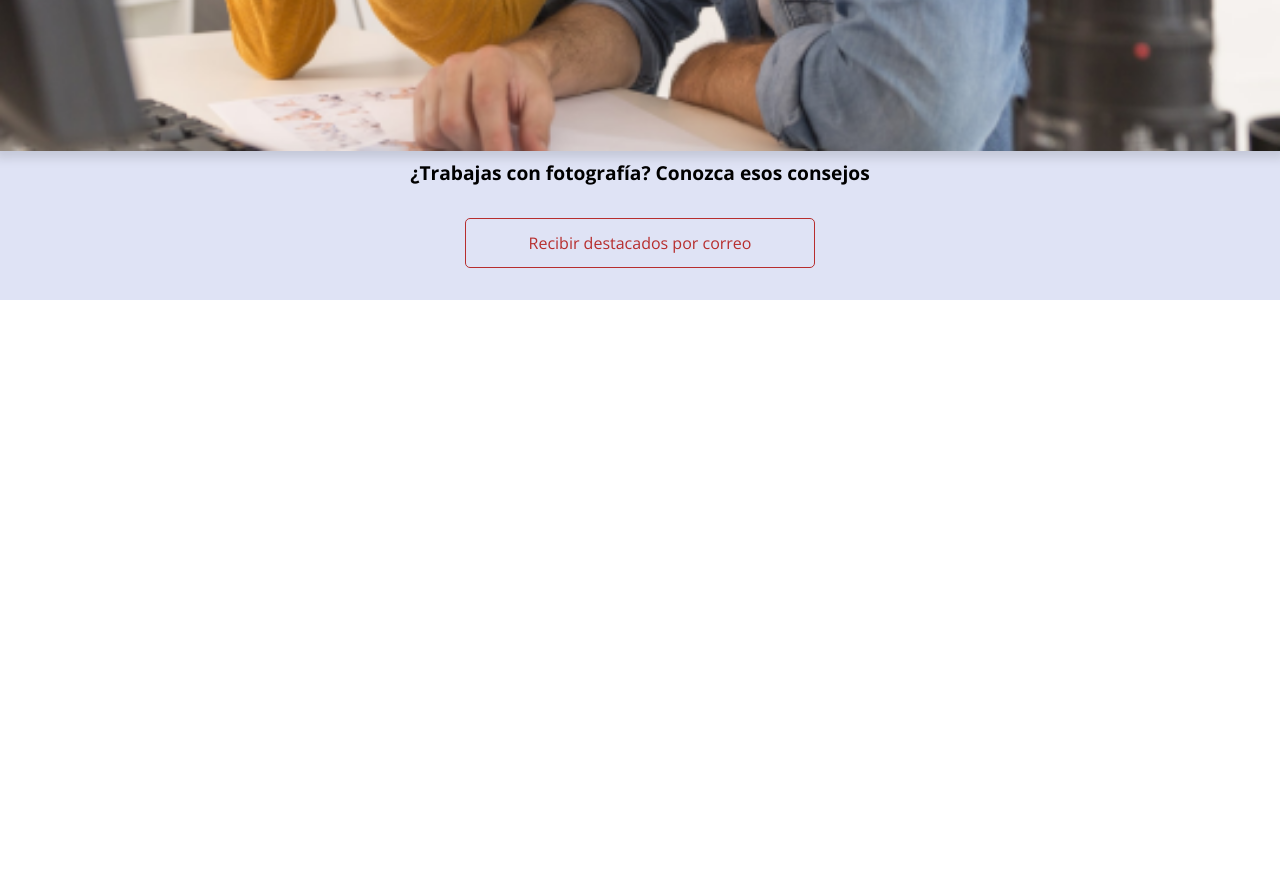
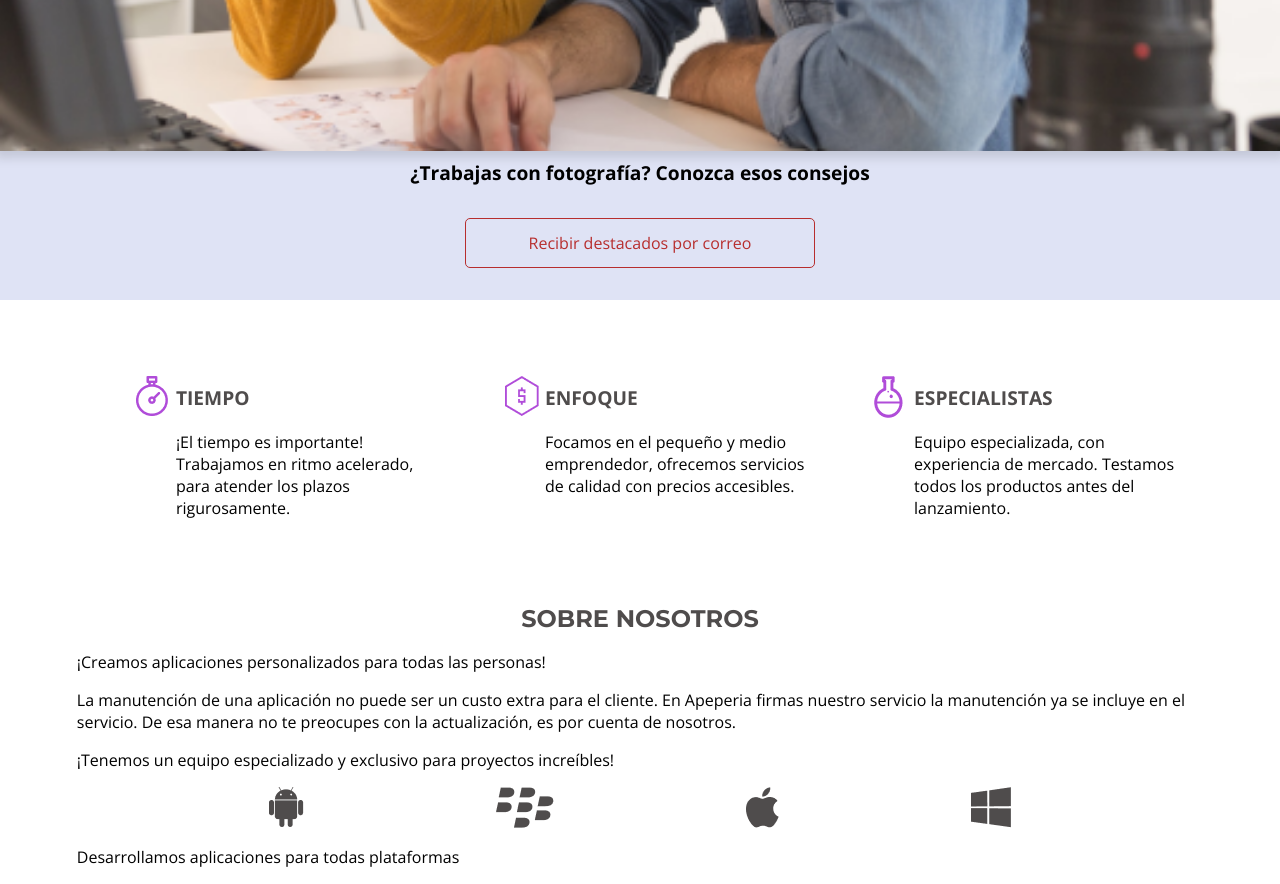
Before and after one commit to KarinaCanela/Proyecto-Apeperia, a plain HTML site: page index.html in a window 1280 px wide. Shown: the part 1673-2557 px from the top of the page. Before the commit the page ends 1973 px from the top, so only its background shows below. Drawn offline with nearby package versions, Linux system fonts and the light colour scheme.

Commit message:
Se agregaron 2 archivos css para las secciones de Diferenciales y Sobre nosotros

```diff
--- /dev/null
+++ b/css/diferenciales.css
@@ -0,0 +1,43 @@
+.diferenciales {
+    padding-top: 3.5rem;
+    padding-bottom: 3.5rem;
+}
+
+.diferenciales__lista {
+    display: flex;
+    flex-wrap: wrap;
+    justify-content: space-evenly;
+}
+
+.diferenciales__item {
+    max-width: 350px;
+    box-sizing: border-box;
+    padding: 2rem 0 2rem 5rem;
+    background-repeat: no-repeat;
+    background-position: top 1.25rem left 2.5rem;
+
+}
+
+.item__titulo {
+    color: var(--fuente-ceniza-oscuro);
+    font-weight: 700;
+    font-size: 1.2rem;
+    text-transform: uppercase;
+    margin-bottom: 1.5rem;
+}
+
+.item__texto {
+    line-height: normal;
+}
+
+.diferenciales__item-reloj {
+    background-image: url(../img/icono-reloj.png);
+}
+
+.diferenciales__item-dinero {
+    background-image: url(../img/icono-dinero.png);
+}
+
+.diferenciales__item-quimica {
+    background-image: url(../img/icono-quimica.png);
+}
--- /dev/null
+++ b/css/sobre-nosotros.css
@@ -0,0 +1,31 @@
+.sobre-nosotros {
+    padding-top: 3rem;
+    padding-bottom: 3rem;
+}
+
+.sobre_nosotros__titulo {
+    color: var(--fuente-ceniza-oscuro);
+    font-weight: 700;
+    font-size: 1.5rem;
+    font-family: var(--montserrat);
+    text-transform: uppercase;
+    text-align: center;
+    margin-bottom: 1.25rem;
+}
+
+.sobre_nosotros__texto {
+    line-height: normal;
+    margin-bottom: 1rem;
+}
+
+.sobre_nosotros__plataformas {
+    display: flex;
+    flex-wrap: wrap;
+    justify-content: space-evenly;
+    margin-bottom: 1rem;
+}
+
+.sobre-nosotros {
+    color: var(--fuente-ceniza-oscuro);
+    font-weight: 700;
+}
--- a/index.html
+++ b/index.html
@@ -11,6 +11,8 @@
         <link href="css/llamada.css" rel="stylesheet">
         <link href="css/base.css" rel="stylesheet">
         <link href="css/destacados.css" rel="stylesheet">
+        <link href="css/diferenciales.css" rel="stylesheet">
+        <link href="css/sobre-nosotros.css" rel="stylesheet">
     </head>
 
     <body>
@@ -50,6 +52,48 @@
                     </figure>
                 </a><a href="#" class="destacados__boton boton">Recibir destacados por correo</a>
             </section>
+
+            <section class="diferenciales container">
+                <ul class="diferenciales__lista">
+                    <li class="diferenciales__item diferenciales__item-reloj">
+                        <h2 class="item__titulo">Tiempo</h2>
+                        <p class="item__texto">¡El tiempo es importante! Trabajamos en ritmo acelerado, para atender los plazos rigurosamente.</p>
+                    </li>
+                    <li class="diferenciales__item diferenciales__item-dinero">
+                        <h2 class="item__titulo">Enfoque</h2>
+                        <p class="item__texto">Focamos en el pequeño y medio emprendedor, ofrecemos servicios de calidad con precios accesibles.</p>
+                    </li>
+                    <li class="diferenciales__item diferenciales__item-quimica">
+                        <h2 class="item__titulo">Especialistas</h2>
+                        <p class="item__texto">Equipo especializada, con experiencia de mercado. Testamos todos los productos antes del lanzamiento.</p>
+                    </li>
+                </ul>
+            </section>
+
+            <section class="sobre_nosotros container">
+                <div class="sobre_nosotros__contenido">
+                    <h2 class="sobre_nosotros__titulo">Sobre nosotros</h2>
+                    <p class="sobre_nosotros__texto">
+                        ¡Creamos aplicaciones personalizados para todas las personas!
+                    </p>
+                    <p class="sobre_nosotros__texto">
+                        La manutención de una aplicación no puede ser un custo extra para el cliente.
+                        En Apeperia firmas nuestro servicio la manutención ya se incluye en el servicio.
+                        De esa manera no te preocupes con la actualización, es por cuenta de nosotros.
+                    </p>
+                    <p class="sobre_nosotros__texto sobre-nosotros__texto--destacado sobre-nosotros__texto--division">
+                        ¡Tenemos un equipo especializado y exclusivo para proyectos increíbles!
+                    </p>
+                    <ul class="sobre_nosotros__plataformas">
+                        <li><img src="img/android.png" alt="Ícono del Android"></li>
+                        <li><img src="img/blackberry.png" alt="Ícono del Blackberry"></li>
+                        <li><img src="img/apple.png" alt="Ícono de la Apple"></li>
+                        <li><img src="img/windowsphone.png" alt="Ícono del Windows"></li>
+                    </ul>
+                    <p class="sobre_nosotros__texto">Desarrollamos aplicaciones para todas plataformas</p>
+                </div>
+            </section>
+
         </main>
 
     </body>
```
